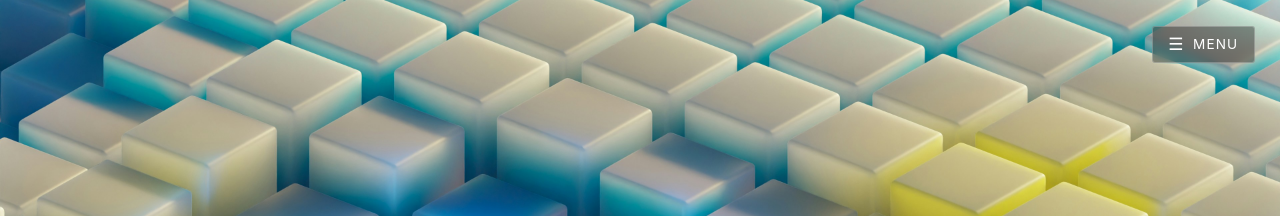
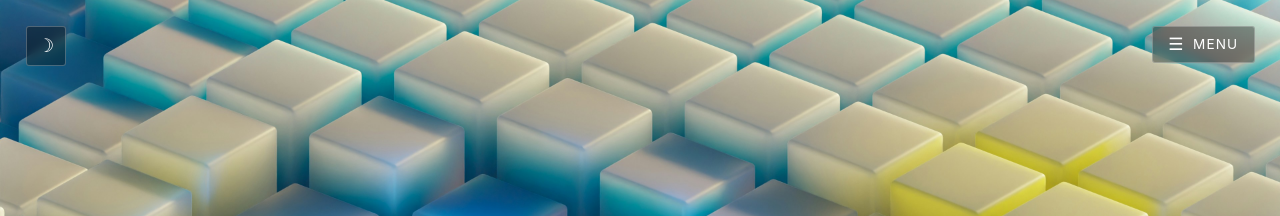
Before and after one commit to mvweb15/mvweb15.github.io, a Jekyll site: the page built from _posts/2026-08-10-logical-volume-management.md, in a window 1280 px wide. Shown: the top 216 px of the page. Built offline with Jekyll 4.4.1, drawn with Linux system fonts in a browser that asks for light colours.

Commit message:
Açık koyu tema

```diff
--- a/_includes/navigation.html
+++ b/_includes/navigation.html
@@ -1,3 +1,8 @@
+<button class="theme-toggle" id="theme-toggle" aria-label="Açık/koyu tema değiştir">
+  <span class="theme-toggle__icon theme-toggle__icon--moon" aria-hidden="true">&#9789;</span>
+  <span class="theme-toggle__icon theme-toggle__icon--sun" aria-hidden="true">&#9728;</span>
+</button>
+
 <button class="menu-toggle" id="menu-toggle" aria-label="Menüyü aç" aria-expanded="false" aria-controls="site-nav">
   <span class="menu-toggle__icon">&#9776;</span>
   <span class="menu-toggle__label">MENU</span>
--- a/assets/css/style.css
+++ b/assets/css/style.css
@@ -11,6 +11,31 @@
   --font-body: "PT Serif", Georgia, serif;
   --font-ui: -apple-system, BlinkMacSystemFont, "Segoe UI", Helvetica, Arial, sans-serif;
   --max-width: 900px;
+}
+}
+
+html[data-theme="light"] {
+  --bg: #ffffff;
+  --bg-elevated: #f2f0ea;
+  --text: #000000;
+  --text-muted: #000000;
+  --text-dim: #5b584f;
+  --accent: #1a56db;
+  --border: rgba(20, 20, 20, 0.12);
+}
+
+html { font-size: 17px; }
+* { box-sizing: border-box; }
+html { scroll-behavior: smooth; }
+
+body {
+  margin: 0;
+  background: var(--bg);
+  color: var(--text);
+  font-family: var(--font-body);
+  line-height: 1.6;
+  -webkit-font-smoothing: antialiased;
+  transition: background-color 0.25s ease, color 0.25s ease;
 }
 html { font-size: 17px; }
 * { box-sizing: border-box; }
@@ -116,6 +141,28 @@
   cursor: pointer;
   backdrop-filter: blur(4px);
 }
+.theme-toggle {
+  position: fixed;
+  top: 1.5rem;
+  left: 1.5rem;
+  z-index: 30;
+  display: flex;
+  align-items: center;
+  justify-content: center;
+  width: 2.4rem;
+  height: 2.4rem;
+  background: rgba(0,0,0,0.35);
+  border: 1px solid rgba(255,255,255,0.25);
+  color: #fff;
+  font-size: 1.1rem;
+  border-radius: 3px;
+  cursor: pointer;
+  backdrop-filter: blur(4px);
+}
+
+.theme-toggle__icon--sun { display: none; }
+html[data-theme="light"] .theme-toggle__icon--moon { display: none; }
+html[data-theme="light"] .theme-toggle__icon--sun { display: inline; }
 
 .menu-toggle__icon { font-size: 1rem; line-height: 1; }
 
@@ -126,11 +173,12 @@
   right: 0;
   width: min(340px, 85vw);
   height: 100%;
-  background: #1b1b1b;
+  background: var(--bg-elevated);
+  color: var(--text);
   z-index: 40;
   padding: 1.5rem;
   transform: translateX(100%);
-  transition: transform 0.3s ease;
+  transition: transform 0.3s ease, background-color 0.25s ease;
   display: flex;
   flex-direction: column;
 }
--- a/assets/js/main.js
+++ b/assets/js/main.js
@@ -3,6 +3,8 @@
   var close = document.getElementById("menu-close");
   var nav = document.getElementById("site-nav");
   var overlay = document.getElementById("site-nav-overlay");
+  var themeToggle = document.getElementById("theme-toggle");
+  var root = document.documentElement;
 
   function openNav() {
     nav.classList.add("is-open");
@@ -24,4 +26,15 @@
   document.addEventListener("keydown", function (e) {
     if (e.key === "Escape") closeNav();
   });
+
+  themeToggle.addEventListener("click", function () {
+    var isLight = root.getAttribute("data-theme") === "light";
+    if (isLight) {
+      root.removeAttribute("data-theme");
+      localStorage.setItem("theme", "dark");
+    } else {
+      root.setAttribute("data-theme", "light");
+      localStorage.setItem("theme", "light");
+    }
+  });
 });
```
Also changed, not shown: about.md (+1 -3 lines), _posts/2026-08-10-logical-volume-management.md (renamed from _posts/2026-08-10-yeni-yazi.md).
